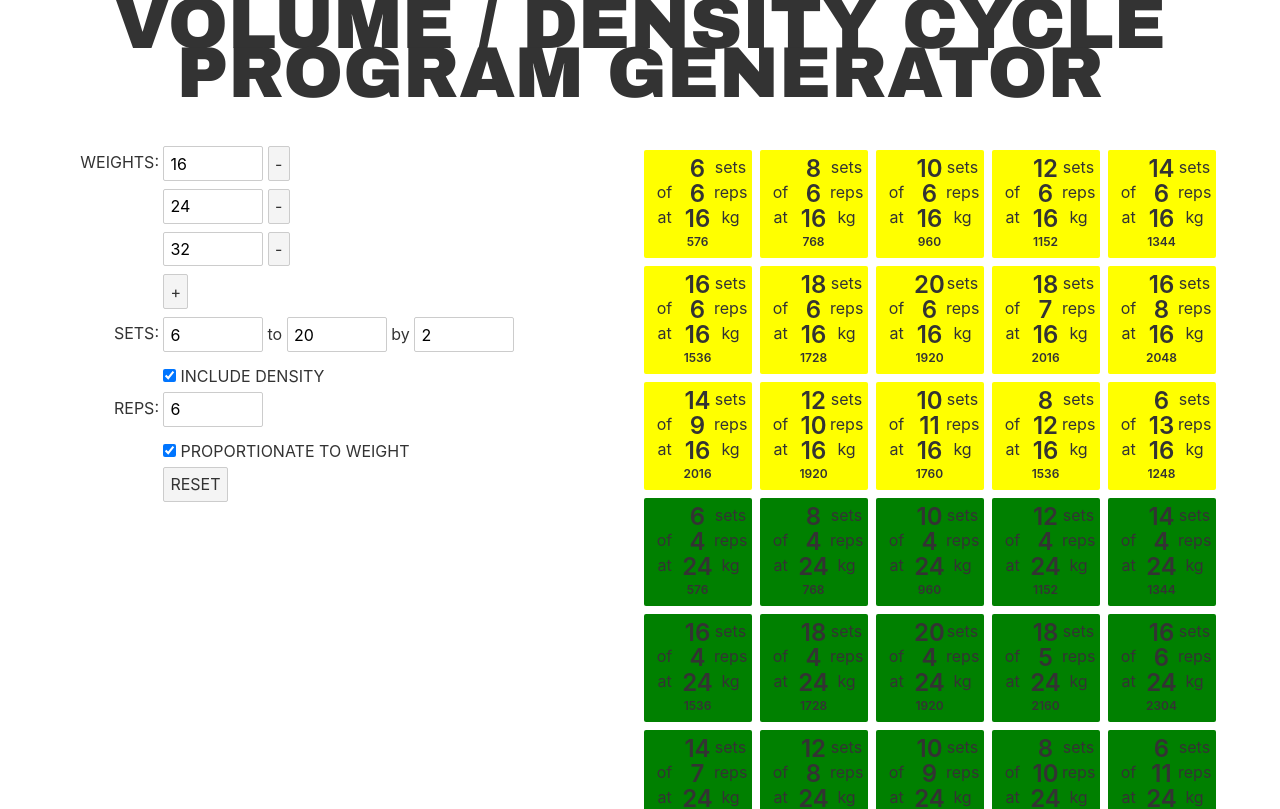
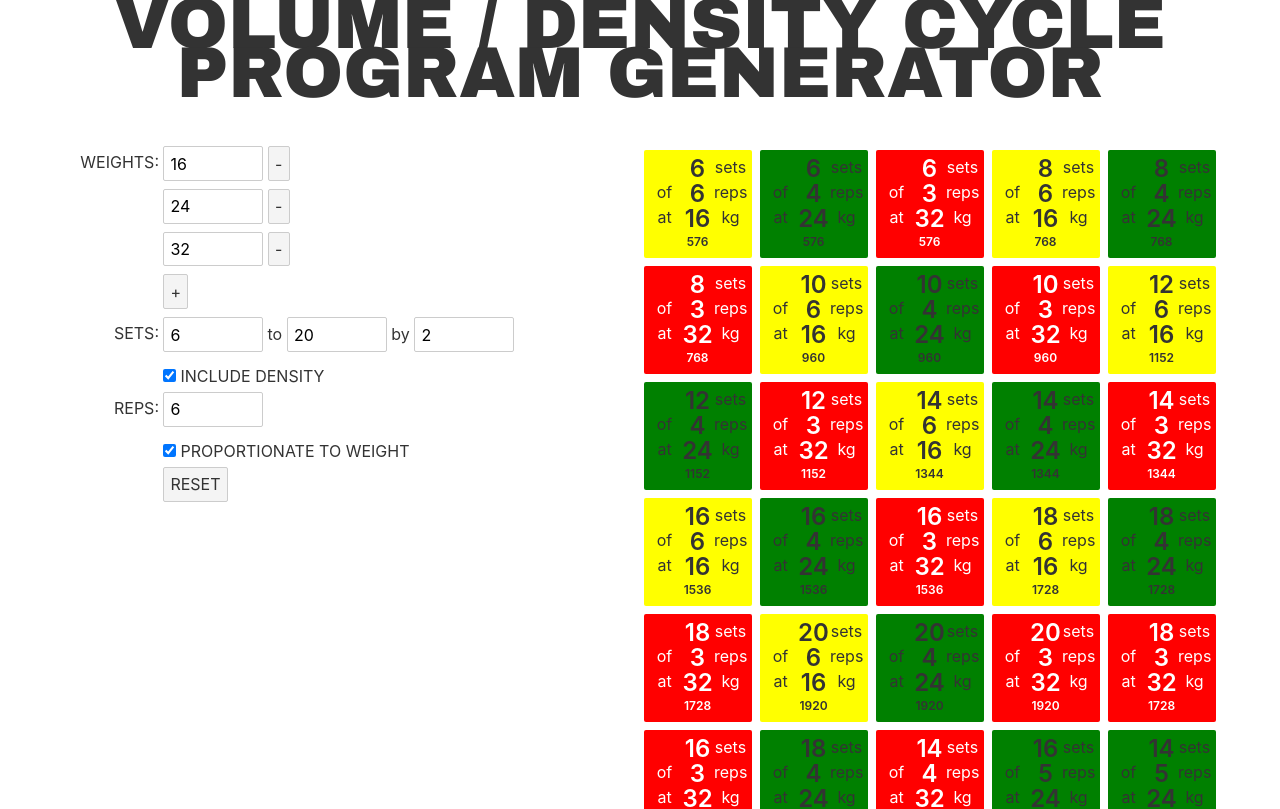
Before and after one commit to emh/volumecycles, a Svelte app: page / in a window 1280 px wide. Shown: the top 809 px of the page. Built offline with nearby package versions, Linux system fonts and the light colour scheme.

Commit message:
Keep the volume stable in the density cycle

```diff
--- a/src/Workouts.svelte
+++ b/src/Workouts.svelte
@@ -14,32 +14,48 @@
         let baseWeight = Math.min(...c.weights);
 
         for (let weight of c.weights) {
-            let reps = c.proportionateReps ? Math.floor(baseWeight / weight * c.baseReps) : c.baseReps;
-
+            let base_reps = c.proportionateReps ? Math.floor(baseWeight / weight * c.baseReps) : c.baseReps;
+            let max_volume = 0;
             for (let sets = c.minSets; sets <= c.maxSets; sets += c.delta) {
+                // volume cycle: Reps = base reps
+                const reps = base_reps;
+                const volume = weight * sets * reps;
                 workouts.push({
                     weight,
                     sets,
                     reps,
-                    volume: weight * sets * reps,
-                    is_volume_cycle: false
+                    volume,
+                    is_volume_cycle: true
                 });
+                max_volume = Math.max(max_volume, volume);
             }
 
             if (c.includeDensity) {
-                for (let sets = c.maxSets - c.delta, i = 1; sets >= c.minSets; sets -= c.delta, i++) {
+                for (let sets = c.maxSets - c.delta; sets >= c.minSets; sets -= c.delta) {
+                    const reps = Math.floor(max_volume/(sets * weight));
                     workouts.push({
                         weight,
                         sets,
-                        reps: reps + i,
-                        volume: weight * sets * (reps + i),
+                        reps,
+                        volume: weight * sets * reps,
                         is_volume_cycle: false
                     });
                 }
             }
         }
 
-        workouts.sort((a, b) => ! ( a.is_volume_cycle !== b.is_volume_cycle ? ! a.is_volume_cycle : a.volume !== b.volume ? a.volume - b.volume : a.weight - b.weight));
+        workouts.sort((a, b) => {
+            if (a.is_volume_cycle !== b.is_volume_cycle) {
+                return a.is_volume_cycle ? -1: 1;
+            } else {
+                if (a.is_volume_cycle) {
+                    return a.volume !== b.volume ? a.volume - b.volume : a.weight - b.weight;
+                } else {
+                    return a.reps - b.reps;
+                }
+            }
+        }
+        );
     });
 
     const hml = (v) => v > 0.67 ? 'high' : v > 0.33 ? 'medium' : 'low';
```
